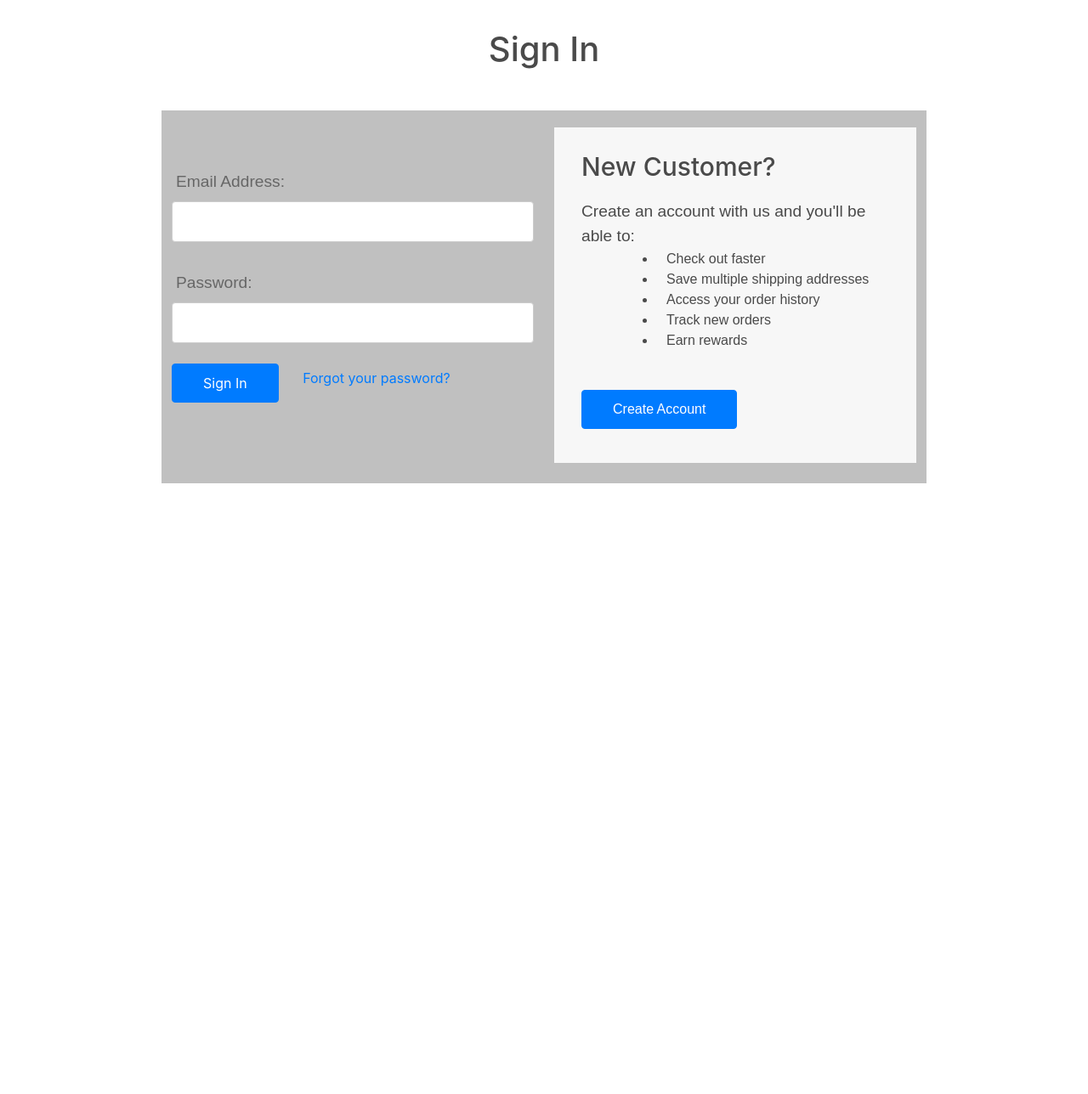
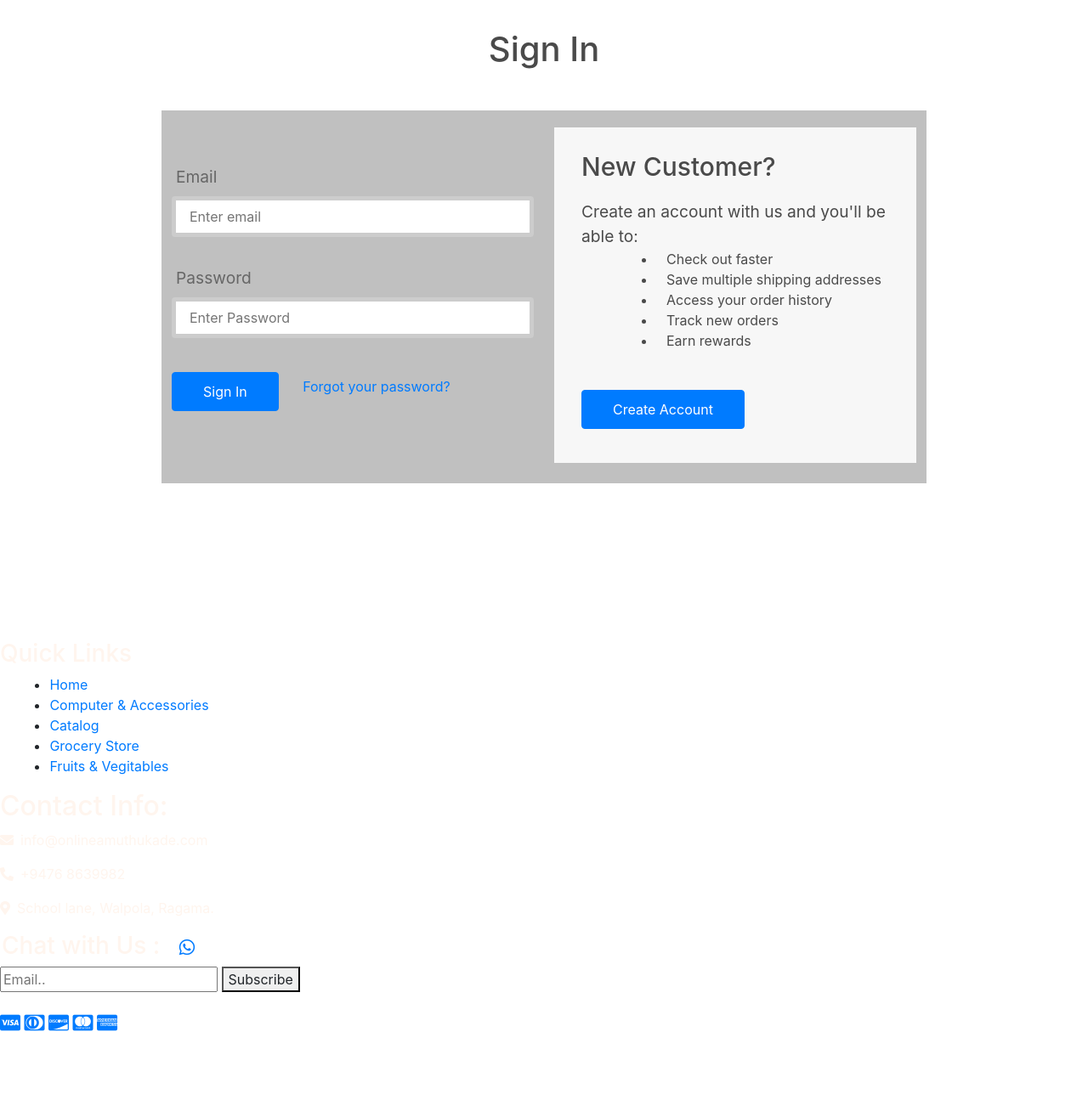
Before and after one commit to nkw97/HCI_WE_67, a PHP site: page /login.html in a window 1280 px wide. Shown: the part 462-1750 px from the top of the page at 85% size. Before the commit the page ends 1031 px from the top, so only its background shows below. Run offline with PHP 8.4, Linux system fonts and the light colour scheme; some libraries are stand-ins or nearby versions.

Commit message:
adding js file and changin css

```diff
--- a/Amuthukade.com/Login/Css/stylesheet.css
+++ b/Amuthukade.com/Login/Css/stylesheet.css
@@ -75,8 +75,7 @@ h1{
     line-height: 1.5;
     margin-bottom: .5rem;
     -webkit-font-smoothing: antialiased;
-    font-family: Merriweather,Arial,Helvetica,sans-serif;
-    padding-top: 70px;
+    padding-top: 40px;
     padding-left: 5px;
 }
 .form-label1{
@@ -87,11 +86,10 @@ h1{
     line-height: 1.5;
     margin-bottom: .5rem;
     -webkit-font-smoothing: antialiased;
-    font-family: Merriweather,Arial,Helvetica,sans-serif;
-    padding-top: 50px;
+    padding-top: 10px;
     padding-left: 5px;
 }
-.form-field {
+.form-group {
     display: block;
     margin: 0 0 2rem;
     max-width: none;
@@ -113,7 +111,7 @@ h1{
     background-color: #fff;
     border-color: #ccc;
     border-style: solid;
-    border-width: 1px;
+    border-width: 5px;
     border-radius: 4px;
     color: #666;
     display: block;
@@ -121,7 +119,6 @@ h1{
     font-size: 1rem;
     -moz-osx-font-smoothing: grayscale;
     -webkit-font-smoothing: antialiased;
-    font-family: Merriweather,Arial,Helvetica,sans-serif;
     height: 3rem;
     margin: 0;
     padding: .75rem 1rem;
@@ -135,15 +132,13 @@ input{
 .form-field--error .newsletter .hbspt-form .hs-form-field .input .hs-input, .form-field--success .form-input, .form-field--success .newsletter .hbspt-form .hs-form-field .input .hs-input, .form-field--warning .form-input, .form-field--warning .newsletter .hbspt-form .hs-form-field .input .hs-input, .newsletter .hbspt-form .hs-form-field .input .form-field--error .hs-input, .newsletter .hbspt-form .hs-form-field .input .form-field--success .hs-input, .newsletter .hbspt-form .hs-form-field .input .form-field--warning .hs-input {
     float: left;
 }
-.form-field--error .form-checkbox+.form-label::before, .form-field--error .form-input, .form-field--error .form-prefixPostfix-label, .form-field--error .form-radio+.form-label::before, .form-field--error .form-select, .form-field--error .newsletter .hbspt-form .hs-form-field .input .hs-input, .newsletter .hbspt-form .hs-form-field .input .form-field--error .hs-input {
-    border-color: #cc4749;
-}
+
 button, input, optgroup, select, textarea {
     color: inherit;
     font: inherit;
     margin: 0;
 }
-.button, .newsletter {
+.button {
     -webkit-appearance: none;
     -moz-appearance: none;
     border-style: solid;
@@ -179,20 +174,14 @@ button, input, optgroup, select, textarea {
     line-height: 1rem;
     transition: all .15s ease;
 }
-.form-actions .button, .form-actions .newsletter .hbspt-form .actions .hs-button, .form-actions a, .form-actions input, .newsletter .hbspt-form .actions .form-actions .hs-button {
-    vertical-align: top;
-    width: 100%;
-}
-button, html input[type=button], input[type=reset], input[type=submit] {
-    -webkit-appearance: button;
-    cursor: pointer;
-}
-button, input, optgroup, select, textarea {
+
+
+button{
     color: inherit;
     font: inherit;
     margin: 0;
 }
-.button--primary, .newsletter .hbspt-form .actions .hs-button {
+.button--primary {
     text-transform: capitalize;
     font-weight: 400;
 }
@@ -234,7 +223,6 @@ a {
     padding: 1rem 2rem 1.5rem;
     background: #f7f7f7;
     -webkit-font-smoothing: antialiased;
-    font-family: Merriweather,Arial,Helvetica,sans-serif;
 }
 .panel-body>:first-child {
     margin-top: 0;
@@ -322,3 +288,16 @@ ul{
     }
 
 }
+.contact{
+    color: seashell;
+}
+.quiklink{
+    color: seashell;
+}
+.chat{
+    color: seashell;
+}
+.p1{
+    font-size: 15px;
+    color: red;
+}
--- /dev/null
+++ b/Amuthukade.com/Login/JS/jlogin.js
@@ -0,0 +1,62 @@
+(function() {
+    'use strict';
+    window.addEventListener('load', function() {
+      // Fetch all the forms we want to apply custom Bootstrap validation styles to
+      var forms = document.getElementsByClassName('needs-validation');
+      // Loop over them and prevent submission
+      var validation = Array.prototype.filter.call(forms, function(form) {
+        form.addEventListener('submit', function(event) {
+          if (form.checkValidity() === false) {
+            event.preventDefault();
+            event.stopPropagation();
+          }
+          form.classList.add('was-validated');
+        }, false);
+      });
+    }, false);
+  })();
+
+  function checkPass()
+{
+    var password = document.getElementById('password');
+    var message = document.getElementById('error-nwl');
+    var goodColor = "#66cc66";
+    var badColor = "#ff6666";
+
+    if(password.value.length > 5)
+    {
+      password.style.borderColor = goodColor;
+        message.style.color = goodColor;
+        message.innerHTML = "character number ok!"
+    }
+    else
+    {
+      password.style.borderColor = badColor;
+        message.style.color = badColor;
+        message.innerHTML = " you have to enter at least 6 digit!"
+        return;
+    }
+  }
+
+  function checkEmail()
+{
+    var email = document.getElementById('email');
+    mailformat = /^[a-zA-Z0-9.!#$%&'*+/=?^_`{|}~-]+@[a-zA-Z0-9-]+(?:\.[a-zA-Z0-9-]+)*$/;
+    var message = document.getElementById('error-nwl');
+    var goodColor = "#66cc66";
+    var badColor = "#ff6666";
+
+    if(email.value.match(mailformat))
+    {
+      password.style.borderColor = goodColor;
+        message.style.color = goodColor;
+        message.innerHTML = "character number ok!"
+    }
+    else
+    {
+      email.style.borderColor = badColor;
+        message.style.color = badColor;
+        message.innerHTML = " you have to enter at least 6 digit!"
+        return;
+    }
+  }
--- a/Amuthukade.com/Login/login.html
+++ b/Amuthukade.com/Login/login.html
@@ -20,10 +20,20 @@
 	 <link rel="stylesheet" href="../New_Header/cssh/flaticon.css"/>
 	 <link rel="stylesheet" href="../New_Header/cssh/style.css"/>
 	 <!-- header styles -->
+
+	 <!--Footer Styles-->
+	 <link rel="stylesheet" href="../Footer/Footer.css">
+	 <link rel="stylesheet" href="https://use.fontawesome.com/releases/v5.13.1/css/all.css" integrity="sha384-xxzQGERXS00kBmZW/6qxqJPyxW3UR0BPsL4c8ILaIWXva5kFi7TxkIIaMiKtqV1Q" crossorigin="anonymous">
+
  <style>
  .col-xl-4.col-lg-5 {
 	 padding-top: 5px;
  }
+
+ div#social-media-footer {
+    display: inline-block;
+    padding-left: 15px;
+}
  </style>
 </head>
 	<body>
@@ -70,9 +80,9 @@
 			<div class="container">
 				<!-- menu -->
 				<ul class="main-menu">
-					<li><a href="#">Home</a></li>
-					<li><a href="#">Computer & Accessories</a></li>
-					<li><a href="#">Catalog</a></li>
+					<li><a href="../HomePage/HomePage.html">Home</a></li>
+					<li><a href="../Computer-oshadi/Computer.html">Computer & Accessories</a></li>
+					<li><a href="../catalogue-oshadi/catalogue.html">Catalog</a></li>
 					<li><a href="#">Grocery Store</a></li>
 					<li><a href="#">Fruits & Vegitables</a></li>
 
@@ -90,30 +100,36 @@
 					<div class="flexbox-container">
 						<!--<div class="login-raw">-->
 
-							<form class="login-form form" action="/login.php?action=check_login" method="post">
+							<form class="login-form needs-validation" action="../HomePage/HomePage.html" novalidate>
 
-								<div class="form-field form-field--input form-field--inputEmail form-field--success">
-
-									<label class="form-label" for="login_email">Email Address:</label>
-
-									<input class="form-input" name="login_email" id="login_email" type="email">
-
-									<span style="display: none;" class="nod-success-message"></span>
-
-								</div>
-
-								<div class="form-field form-field--input form-field--inputPassword form-field--success">
-									<label class="form-label1" for="login_pass">Password:</label>
-
-									<input class="form-input" id="login_pass" type="password" name="login_pass">
-
-									<span style="display: none;" class="nod-success-message"></span>
-
-								</div>
+								<div class="form-group mt-4">
+									<label for="name" class="form-label cols-sm-2 control-label">Email</label>
+									<div class="cols-sm-10">
+									  <div class="input-group">
+										<span class="input-group-addon"></span>
+										<input type="email" class="form-input" name="email" id="email" required placeholder="Enter email" />
+										<div class="invalid-feedback">
+										 <p class="p1">Please provide Email.</p>
+										</div>
+									  </div>
+									</div>
+								  </div>
+								  <div class="form-group mt-4">
+									<label for="name" class=" form-label1 cols-sm-2 control-label">Password</label>
+									<div class="cols-sm-10">
+									  <div class="input-group">
+										<span class="input-group-addon"></span>
+										<input type="password" class="form-input" name="password" id="password" required placeholder="Enter Password" onkeyup="checkPass(); return false;" />
+										<div class="invalid-feedback">
+											<p class="p1">Please Enter the Valid Password.</p>
+										</div>
+									  </div>
+									</div>
+								  </div>
 
 								<div class="form-group">
-									<input type="submit" class="button button--primary mt-4" value="Sign in">
-									<a class="forgot-password  ml-4" href="../forgot%20password/forgotPassword.html">Forgot your password?</a>
+								<a href="../HomePage/HomePage.html"><input type="submit" class="button button--primary mt-4" value="Sign in"></a>
+									<a class="forgot-password  ml-4" href="../forgot password-oshadi/forgotPassword.html">Forgot your password?</a>
 								</div>
 							</form>
 
@@ -141,16 +157,65 @@
 						</div>
 					</div>
 				</div>
+		</main>
+
+<!--Footer-->
+
+<footer>
+    <div id="left-footer">
+        <h3 class="quiklink">Quick Links</h3>
+
+            <ul>
+                <li><a href="../HomePage/HomePage.html">Home</a></li>
+                <li><a href="../Computer-oshadi/Computer.html">Computer & Accessories</a></li>
+                <li><a href="../catalogue-oshadi/catalogue.html">Catalog</a></li>
+                <li><a href="#">Grocery Store</a></li>
+                <li><a href="#">Fruits & Vegitables</a></li>
+            </ul>
 
 
 
-		</main>
+    </div>
+
+    <div id="right-footer">
+        <div class="contact">
+            <h2 class="contact">Contact Info:</h2>
+            <p><i class="fas fa-envelope">&nbsp&nbsp</i>info@onlineamuthukade.com </p>
+            <p><i class="fas fa-phone-alt">&nbsp&nbsp</i>+9476 8639982</p>
+            <p><i class="fas fa-map-marker-alt">&nbsp&nbsp</i>School lane,
+                    Walpola,
+                    Ragama.</p>
+        </div>
+    </div>
+    <div class="social">
+        <h3 class="chat" style="margin-top: 0px; padding-left: 2px;">Chat with Us :
+            <div id="social-media-footer">
+                <a href="#">
+                    <i class="fab fa-whatsapp fa-xs"></i>
+                </a>
+            </div>
+        </h3>
+
+            <div class="search-container">
+                <form action="/action_page.php">
+                    <input type="text" placeholder="Email.." name="search">
+                    <button type="submit">Subscribe</button>
+                </form>
+            </div>
+        <br>
+        <a href="#"><i class="fab fa-cc-visa fa-lg"></i>  <i class="fab fa-cc-diners-club fa-lg"></i>  <i class="fab fa-cc-discover fa-lg"></i>  <i class="fab fa-cc-mastercard fa-lg"></i>  <i class="fab fa-cc-amex fa-lg"></i></a>
+        <br></br>
+    </div>
+    <br></br>
+</footer>
+
 		  <!--====== Javascripts & Jquery ======-->
 	<script src="../New_Header/jshead/jquery-3.2.1.min.js"></script>
 	<script src="../New_Header/jshead/bootstrap.min.js"></script>
 	<script src="../New_Header/jshead/jquery.slicknav.min.js"></script>
 	<script src="../New_Header/jshead/jquery.zoom.min.js"></script>
 	<script src="../New_Header/jshead/main.js"></script>
+	<script src="../LOGIN/JS/jlogin.js"></script>
 	</body>
 
 
```
Also changed, not shown: other parts of Amuthukade.com/Login/Css/stylesheet.css (+2 -24 lines), Amuthukade.com/CREAT_ACCOUNT/Css/stylesheet.css (+15 -0 lines), Amuthukade.com/CREAT_ACCOUNT/JS/script.js (+36 -0 lines), Amuthukade.com/CREAT_ACCOUNT/create_account.html (+78 -35 lines), Amuthukade.com/PROFILE/Css/stylesheet2.css (+9 -7 lines), Amuthukade.com/PROFILE/myAccount.html (+76 -13 lines).
